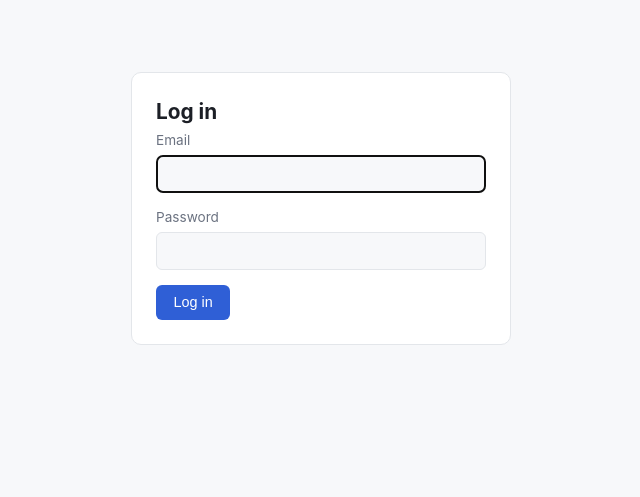
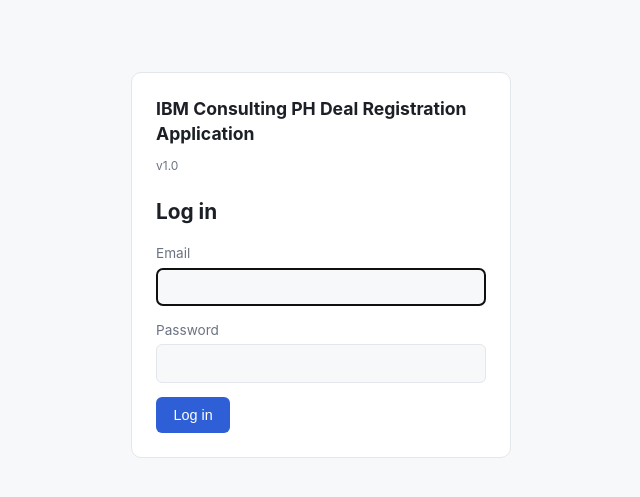
Before and after one commit to pazarcon4/deal-assignment-system, a Flask app: page /login in a window 1280 px wide. Shown: the top 497 px of the page, without its empty margins (319-959 px from the left). Run offline with Flask 3, Linux system fonts and the light colour scheme.

Commit message:
Add app branding, TCV field, email notifications, and timestamps display

```diff
--- a/app.py
+++ b/app.py
@@ -6,10 +6,14 @@
 from werkzeug.security import check_password_hash, generate_password_hash
 
 from db import get_connection, init_db
+from notifications import send_email
 
 BASE_DIR = os.path.dirname(os.path.abspath(__file__))
 DATA_DIR = os.environ.get("DATA_DIR", os.path.join(BASE_DIR, "instance"))
 SECRET_KEY_PATH = os.path.join(DATA_DIR, "secret_key")
+
+APP_NAME = "IBM Consulting PH Deal Registration Application"
+APP_VERSION = "v1.0"
 
 STAGE_LABELS = {
     "unassigned": "Unassigned",
@@ -94,10 +98,30 @@
     return "ok"
 
 
+def format_dt(dt):
+    if dt is None:
+        return ""
+    return dt.strftime("%b %-d, %Y %-I:%M %p")
+
+
+def format_tcv(value):
+    if value is None:
+        return ""
+    return "${:,.0f}".format(value)
+
+
+def get_user_by_id(conn, user_id):
+    return conn.execute("SELECT * FROM users WHERE id = %s", (user_id,)).fetchone()
+
+
 app.jinja_env.globals.update(
     STAGE_LABELS=STAGE_LABELS,
     days_until=days_until,
     urgency_class=urgency_class,
+    format_dt=format_dt,
+    format_tcv=format_tcv,
+    APP_NAME=APP_NAME,
+    APP_VERSION=APP_VERSION,
 )
 
 
@@ -217,6 +241,7 @@
         target_submission_date = request.form.get("target_submission_date", "").strip()
         assigned_to = request.form.get("assigned_to", "").strip()
         notes = request.form.get("notes", "").strip()
+        tcv_raw = request.form.get("tcv_usd", "").strip()
 
         errors = []
         if not client_name:
@@ -228,6 +253,17 @@
                 date.fromisoformat(target_submission_date)
             except ValueError:
                 errors.append("Target submission date must be a valid date.")
+
+        tcv_usd = None
+        if not tcv_raw:
+            errors.append("TCV is required.")
+        else:
+            try:
+                tcv_usd = float(tcv_raw)
+                if tcv_usd < 0:
+                    errors.append("TCV must be a positive number.")
+            except ValueError:
+                errors.append("TCV must be a valid number.")
 
         assigned_to_id = None
         stage = "unassigned"
@@ -254,8 +290,8 @@
         conn.execute(
             """
             INSERT INTO deals (client_name, salesforce_ref, seller_id, assigned_to, stage,
-                                target_submission_date, notes)
-            VALUES (%s, %s, %s, %s, %s, %s, %s)
+                                target_submission_date, notes, tcv_usd)
+            VALUES (%s, %s, %s, %s, %s, %s, %s, %s)
             """,
             (
                 client_name,
@@ -265,10 +301,22 @@
                 stage,
                 target_submission_date,
                 notes or None,
+                tcv_usd,
             ),
         )
         conn.commit()
         conn.close()
+
+        if assigned_to_id:
+            send_email(
+                assignee["email"],
+                f"New deal assigned: {client_name}",
+                f"{g.user['name']} assigned you a new deal: {client_name}\n"
+                f"TCV: {format_tcv(tcv_usd)}\n"
+                f"Target submission date: {target_submission_date}\n\n"
+                f"View it: {url_for('dashboard', _external=True)}",
+            )
+
         flash("Deal created.", "success")
         return redirect(url_for("dashboard"))
 
@@ -297,7 +345,16 @@
         (deal_id,),
     )
     conn.commit()
+    seller = get_user_by_id(conn, deal["seller_id"])
     conn.close()
+
+    send_email(
+        seller["email"],
+        f"Deal accepted: {deal['client_name']}",
+        f"{g.user['name']} accepted your deal: {deal['client_name']}\n\n"
+        f"View it: {url_for('dashboard', _external=True)}",
+    )
+
     flash("Deal accepted.", "success")
     return redirect(url_for("dashboard"))
 
@@ -320,7 +377,17 @@
         (deal_id,),
     )
     conn.commit()
+    seller = get_user_by_id(conn, deal["seller_id"])
     conn.close()
+
+    send_email(
+        seller["email"],
+        f"Deal declined: {deal['client_name']}",
+        f"{g.user['name']} declined your deal: {deal['client_name']}. "
+        f"It's back in the unassigned pool for reassignment.\n\n"
+        f"View it: {url_for('dashboard', _external=True)}",
+    )
+
     flash("Deal declined and returned to the unassigned pool.", "success")
     return redirect(url_for("dashboard"))
 
@@ -384,7 +451,17 @@
         ),
     )
     conn.commit()
+    seller = get_user_by_id(conn, deal["seller_id"])
     conn.close()
+
+    send_email(
+        seller["email"],
+        f"Deal update: {deal['client_name']} -> {STAGE_LABELS[stage]}",
+        f"{g.user['name']} updated your deal: {deal['client_name']}\n"
+        f"New stage: {STAGE_LABELS[stage]}\n\n"
+        f"View it: {url_for('dashboard', _external=True)}",
+    )
+
     flash("Deal updated.", "success")
     return redirect(url_for("dashboard"))
 
@@ -419,6 +496,15 @@
     )
     conn.commit()
     conn.close()
+
+    send_email(
+        assignee["email"],
+        f"New deal assigned: {deal['client_name']}",
+        f"You've been assigned a deal: {deal['client_name']}\n"
+        f"TCV: {format_tcv(deal['tcv_usd'])}\n\n"
+        f"View it: {url_for('dashboard', _external=True)}",
+    )
+
     flash("Deal reassigned.", "success")
     return redirect(url_for("dashboard"))
 
--- a/requirements.txt
+++ b/requirements.txt
@@ -1,3 +1,4 @@
 Flask>=3.1,<4
 gunicorn>=23,<24
 psycopg2-binary>=2.9,<3
+requests>=2.32,<3
--- a/schema.sql
+++ b/schema.sql
@@ -17,6 +17,9 @@
     target_submission_date TEXT,
     actual_submission_date TEXT,
     notes TEXT,
+    tcv_usd NUMERIC(14, 2),
     created_at TIMESTAMP NOT NULL DEFAULT NOW(),
     updated_at TIMESTAMP NOT NULL DEFAULT NOW()
 );
+
+ALTER TABLE deals ADD COLUMN IF NOT EXISTS tcv_usd NUMERIC(14, 2);
--- a/static/style.css
+++ b/static/style.css
@@ -98,6 +98,22 @@
 .auth-card {
     max-width: 380px;
     margin: 3rem auto;
+}
+
+.auth-card .app-title {
+    font-size: 1.1rem;
+    margin-bottom: 0.1rem;
+}
+
+.auth-card h2 {
+    font-size: 1.3rem;
+    margin-top: 1.4rem;
+}
+
+.version-tag {
+    color: var(--muted);
+    font-size: 0.75rem;
+    font-weight: 400;
 }
 
 form label {
--- a/templates/base.html
+++ b/templates/base.html
@@ -3,13 +3,13 @@
 <head>
     <meta charset="utf-8">
     <meta name="viewport" content="width=device-width, initial-scale=1">
-    <title>{% block title %}Deal Assignment{% endblock %}</title>
+    <title>{% block title %}{{ APP_NAME }}{% endblock %}</title>
     <link rel="stylesheet" href="{{ url_for('static', filename='style.css') }}">
 </head>
 <body>
     {% if g.user %}
     <header class="topbar">
-        <a class="brand" href="{{ url_for('dashboard') }}">Deal Assignment</a>
+        <a class="brand" href="{{ url_for('dashboard') }}">{{ APP_NAME }} <span class="version-tag">{{ APP_VERSION }}</span></a>
         <nav>
             {% if g.user.role in ['seller', 'admin'] %}
             <a href="{{ url_for('new_deal') }}">New deal</a>
--- a/templates/login.html
+++ b/templates/login.html
@@ -1,8 +1,10 @@
 {% extends "base.html" %}
-{% block title %}Log in{% endblock %}
+{% block title %}Log in — {{ APP_NAME }}{% endblock %}
 {% block content %}
 <div class="card auth-card">
-    <h1>Log in</h1>
+    <h1 class="app-title">{{ APP_NAME }}</h1>
+    <p class="version-tag">{{ APP_VERSION }}</p>
+    <h2>Log in</h2>
     <form method="post">
         <label>
             Email
--- a/templates/new_deal.html
+++ b/templates/new_deal.html
@@ -15,6 +15,10 @@
         <label>
             Target submission date to client
             <input type="date" name="target_submission_date" value="{{ form.target_submission_date or '' }}" required>
+        </label>
+        <label>
+            TCV (USD)
+            <input type="number" name="tcv_usd" value="{{ form.tcv_usd or '' }}" min="0" step="0.01" placeholder="150000" required>
         </label>
         <label>
             Assign to sales ops (based on workload below)
```
Also changed, not shown: notifications.py (added, +26 -0 lines), templates/dashboard.html (+10 -0 lines).
